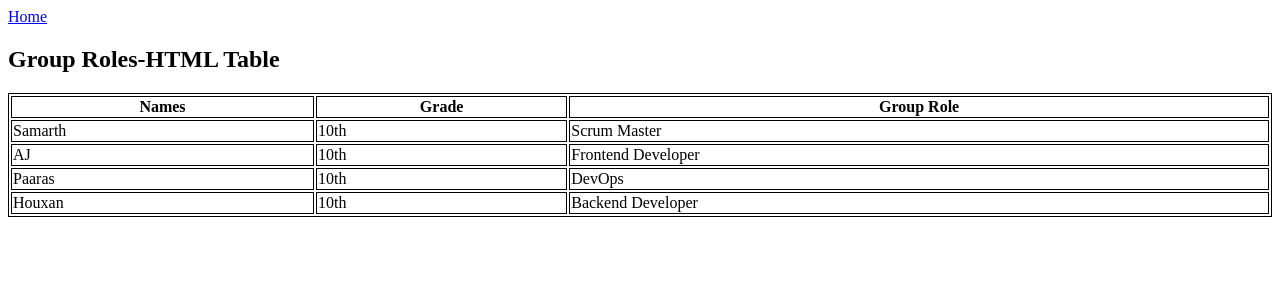
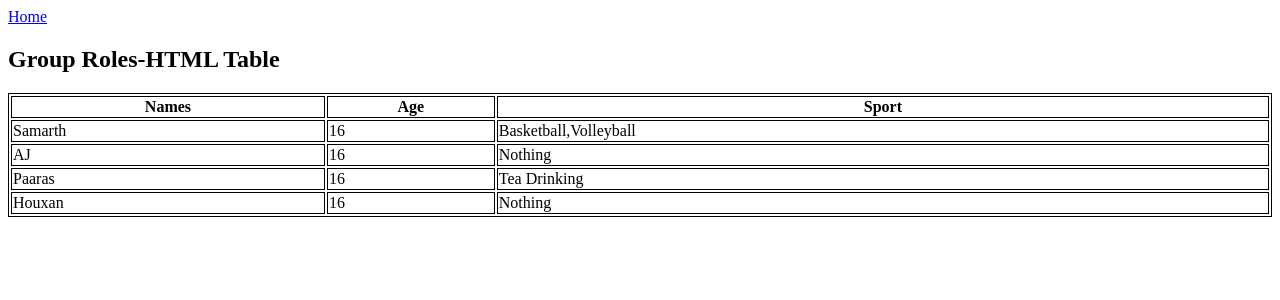
Before and after one commit to Samarthkalanke/SamarthKalanke, a Jekyll site: the page _posts/2022-09-27-table.html, which Jekyll copies as it is, in a window 1280 px wide. Shown: the top 300 px of the page. Built offline with Jekyll 4.4.1, drawn with Linux system fonts in a browser that asks for light colours.

Commit message:
ownfowveno

```diff
--- a/_posts/2022-09-27-table.html
+++ b/_posts/2022-09-27-table.html
@@ -12,28 +12,28 @@ table, th, td {
 <table style="width:100%">
   <tr>
     <th>Names</th>
-    <th>Grade</th>
-    <th>Group Role</th>
+    <th>Age</th>
+    <th>Sport</th>
   </tr>
   <tr>
     <td>Samarth</td>
-    <td>10th</td>
-    <td>Scrum Master</td>
+    <td>16</td>
+    <td>Basketball,Volleyball</td>
   </tr>
   <tr>
     <td>AJ</td>
-    <td>10th</td>
-    <td>Frontend Developer</td>
+    <td>16</td>
+    <td>Nothing</td>
   </tr>
   <tr>
     <td>Paaras</td>
-    <td>10th</td>
-    <td>DevOps</td>
+    <td>16</td>
+    <td>Tea Drinking</td>
   </tr>
   <tr>
     <td>Houxan</td>
-    <td>10th</td>
-    <td>Backend Developer</td>
+    <td>16</td>
+    <td>Nothing</td>
   </tr>
 </table>
 
```
